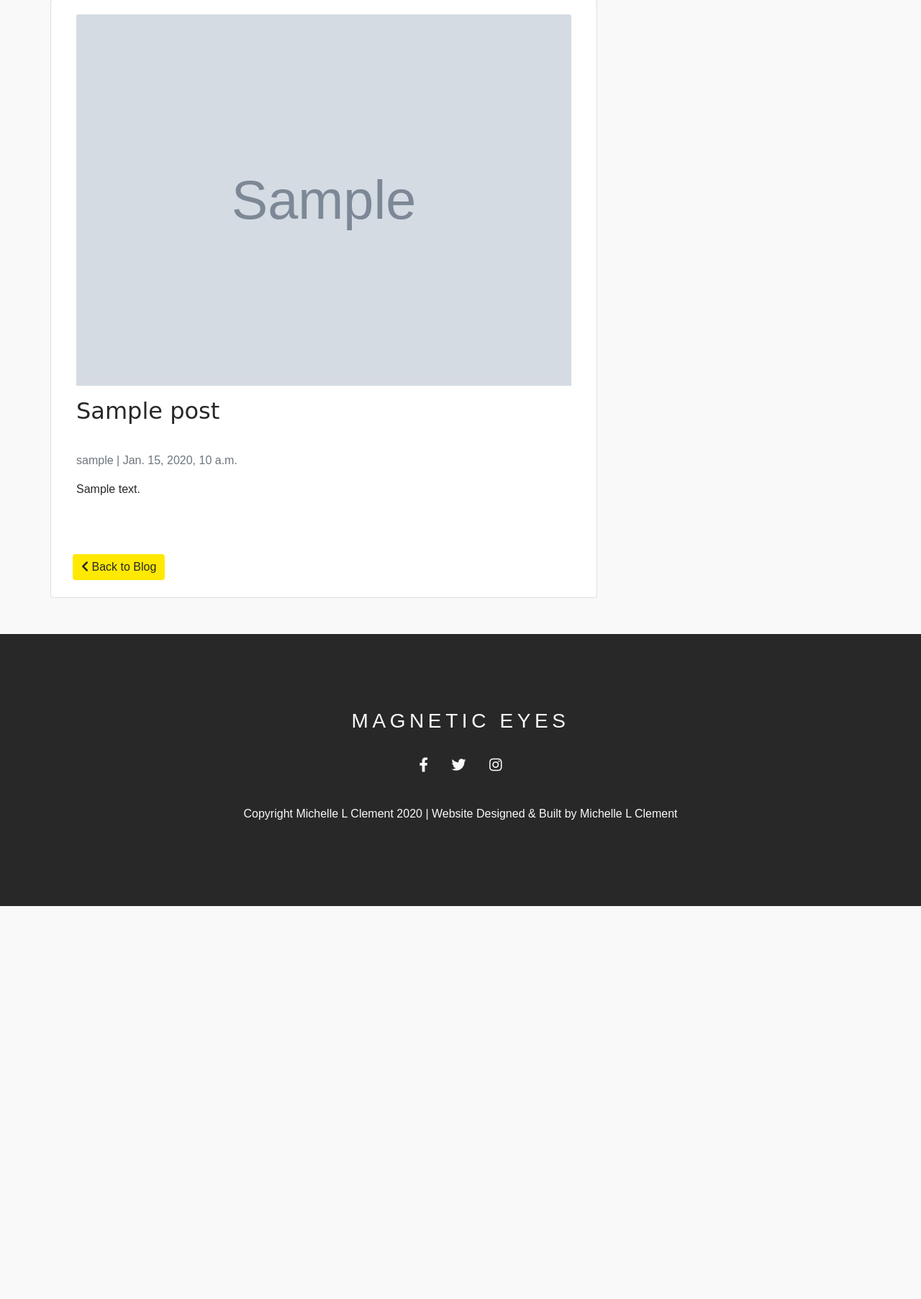
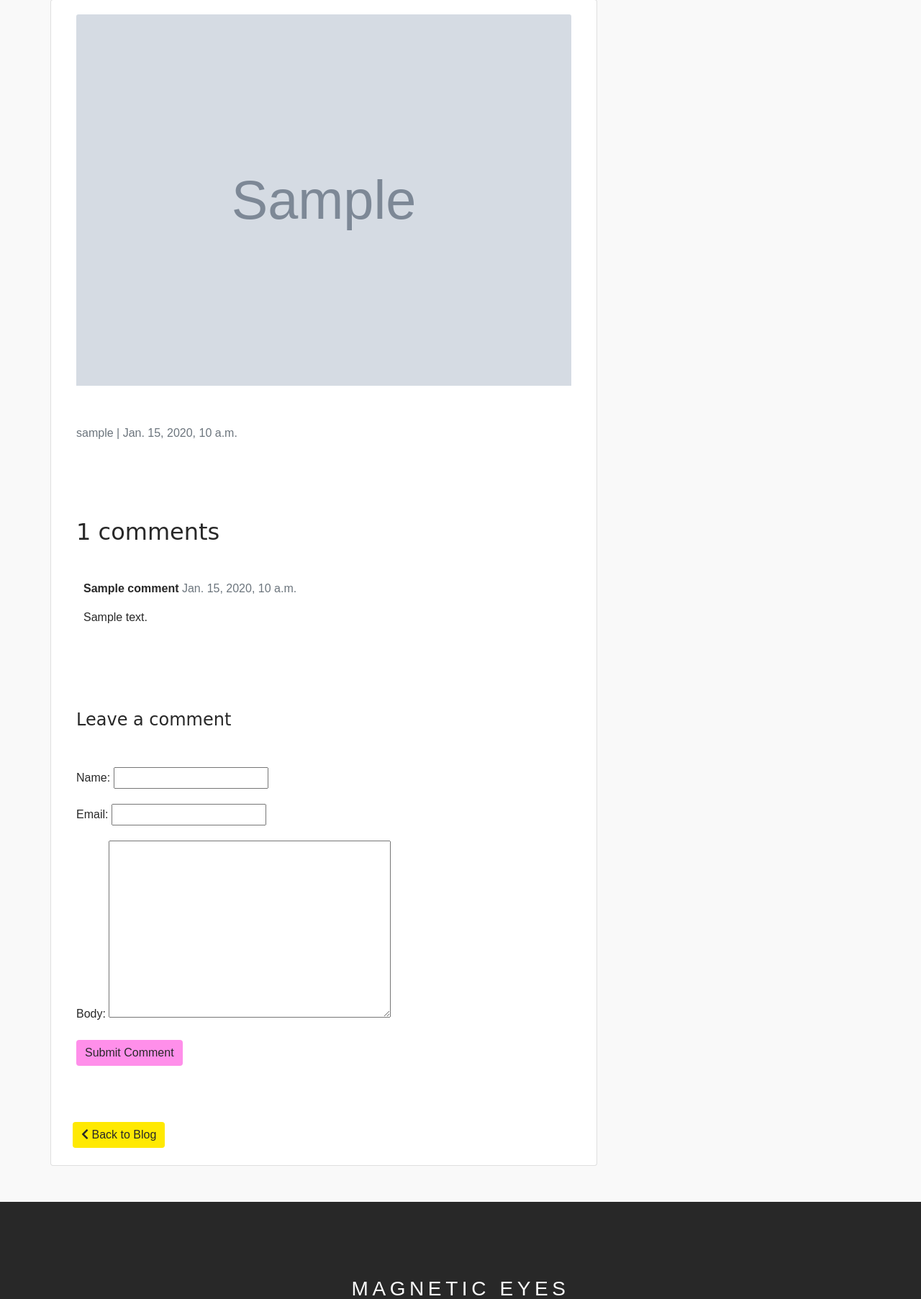
Before and after one commit to michellelclement/magnetic-eyes, a Django app: a page that uses blog/templates/blog/post_detail.html in a window 1280 px wide. Shown: the part 187-1992 px from the top of the page at 72% size. Before the commit the page ends 1446 px from the top, so only its background shows below. Run offline with Django 3.2, Linux system fonts and the light colour scheme; tables that the repository leaves empty hold one stand-in row (values such as "Sample post"); grey boxes marked "Sample" are stand-in pictures; some libraries are stand-ins or nearby versions.

Commit message:
Finishing off adding comments to blog posts. Styling to be done

```diff
--- a/blog/admin.py
+++ b/blog/admin.py
@@ -1,12 +1,13 @@
 from django.contrib import admin
-from .models import Post
 from .models import Post, Comment
 
+
 class PostAdmin(admin.ModelAdmin):
-    list_display = ('title', 'slug', 'status','created_on')
+    list_display = ('title', 'slug', 'status', 'created_on')
     list_filter = ("status",)
     search_fields = ['title', 'content']
     prepopulated_fields = {'slug': ('title',)}
+
 
 admin.site.register(Post, PostAdmin)
 
--- a/blog/templates/blog/post_detail.html
+++ b/blog/templates/blog/post_detail.html
@@ -16,6 +16,45 @@
 				<p class=" text-muted">{{ post.author }} | {{ post.created_on }}</p>
 				<p class="card-text ">{{ object.content | safe }}</p>
 			</div>
+
+<!-- Comments Section -->
+<div>
+      <div class="card-body">
+
+        <!-- comments -->
+        <h2>{{ comments.count }} comments</h2>
+
+        {% for comment in comments %}
+        <div class="comments" style="padding: 10px;">
+          <p class="font-weight-bold">
+            {{ comment.name }}
+            <span class=" text-muted font-weight-normal">
+              {{ comment.created_on }}
+            </span>
+          </p>
+          {{ comment.body | linebreaks }}
+        </div>
+        {% endfor %}
+      </div>
+    </div>
+    <div>
+      <div class="card-body">
+      <!-- Add A comment -->
+        {% if new_comment %}
+        <div class="alert alert-success" role="alert">
+          Thank you! Your comment is awaiting moderation
+        </div>
+        {% else %}
+        <h4>Leave a comment</h4>
+        <form method="post" style="margin-top: 1.3em;">
+          {{ comment_form.as_p }}
+          {% csrf_token %}
+          <button type="submit" class="btn btn-secondary  btn-lg">Submit Comment</button>
+        </form>
+        {% endif %}
+      </div>
+    </div>
+
 			<!-- Back to blog button -->
 			<div class="col-12 mt-2 mb-4">
 				<a href="{% url 'blog' %}" class="btn btn-yellow">
--- a/blog/urls.py
+++ b/blog/urls.py
@@ -3,5 +3,5 @@ from django.urls import path
 
 urlpatterns = [
     path('', views.all_posts, name='blog'),
-    path('<slug:slug>/', views.PostDetail.as_view(), name='post_detail'),
+    path('<slug:slug>/', views.post_detail, name='post_detail'),
 ]
--- a/blog/views.py
+++ b/blog/views.py
@@ -1,6 +1,7 @@
-from django.shortcuts import render
+from django.shortcuts import render, get_object_or_404
+from .models import Post
+from .forms import CommentForm
 from django.views import generic
-from .models import Post
 
 
 def all_posts(request):
@@ -12,6 +13,34 @@ def all_posts(request):
     return render(request, template, context)
 
 
+
+def post_detail(request, slug):
+    template_name = 'blog/post_detail.html'
+    post = get_object_or_404(Post, slug=slug)
+    comments = post.comments.filter(active=True)
+    new_comment = None
+    # Comment posted
+    if request.method == 'POST':
+        comment_form = CommentForm(data=request.POST)
+        if comment_form.is_valid():
+
+            # Create Comment object but don't save to database yet
+            new_comment = comment_form.save(commit=False)
+            # Assign the current post to the comment
+            new_comment.post = post
+            # Save the comment to the database
+            new_comment.save()
+    else:
+        comment_form = CommentForm()
+
+    return render(request, template_name, {'post': post,
+                                           'comments': comments,
+                                           'new_comment': new_comment,
+                                           'comment_form': comment_form})
+
+
+"""
 class PostDetail(generic.DetailView):
     model = Post
     template_name = 'blog/post_detail.html'
+"""
```
Also changed, not shown: blog/models.py (line endings or trailing spaces).
